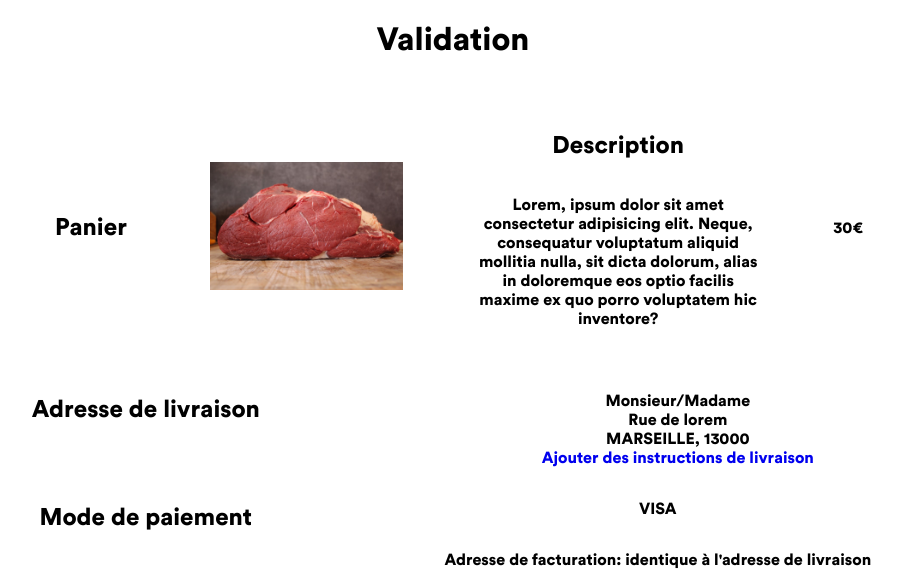
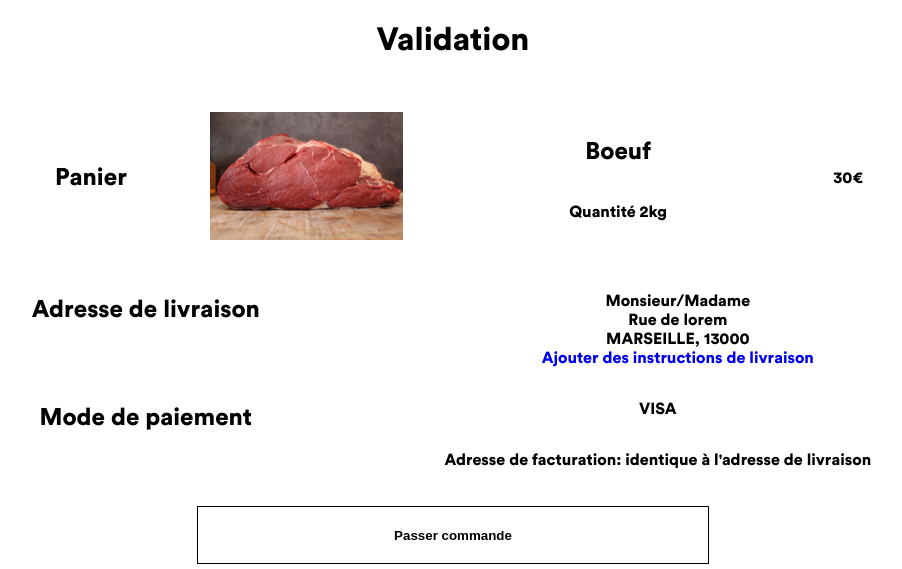
Before and after one commit to celine-emptoz-lacote/confinement, a PHP site: page /validation-panier.php in a window 1280 px wide. Shown: the part 80-649 px from the top of the page, without its empty margins (187-1089 px from the left). Run offline with PHP 8.4, Linux system fonts and the light colour scheme.

Commit message:
Modification ligne panier

```diff
--- a/validation-panier.php
+++ b/validation-panier.php
@@ -27,8 +27,8 @@
                 <img src="src/images/viandes/boeuf1.JPG" alt="Photo produit">
             </div>
             <div class="validation-description">
-                <h2>Description</h2>
-                <p>Lorem, ipsum dolor sit amet consectetur adipisicing elit. Neque, consequatur voluptatum aliquid mollitia nulla, sit dicta dolorum, alias in doloremque eos optio facilis maxime ex quo porro voluptatem hic inventore?</p>
+                <h2>Boeuf</h2>
+                <p>Quantité 2kg</p>
             </div>
             <p>30€</p>
 
```
